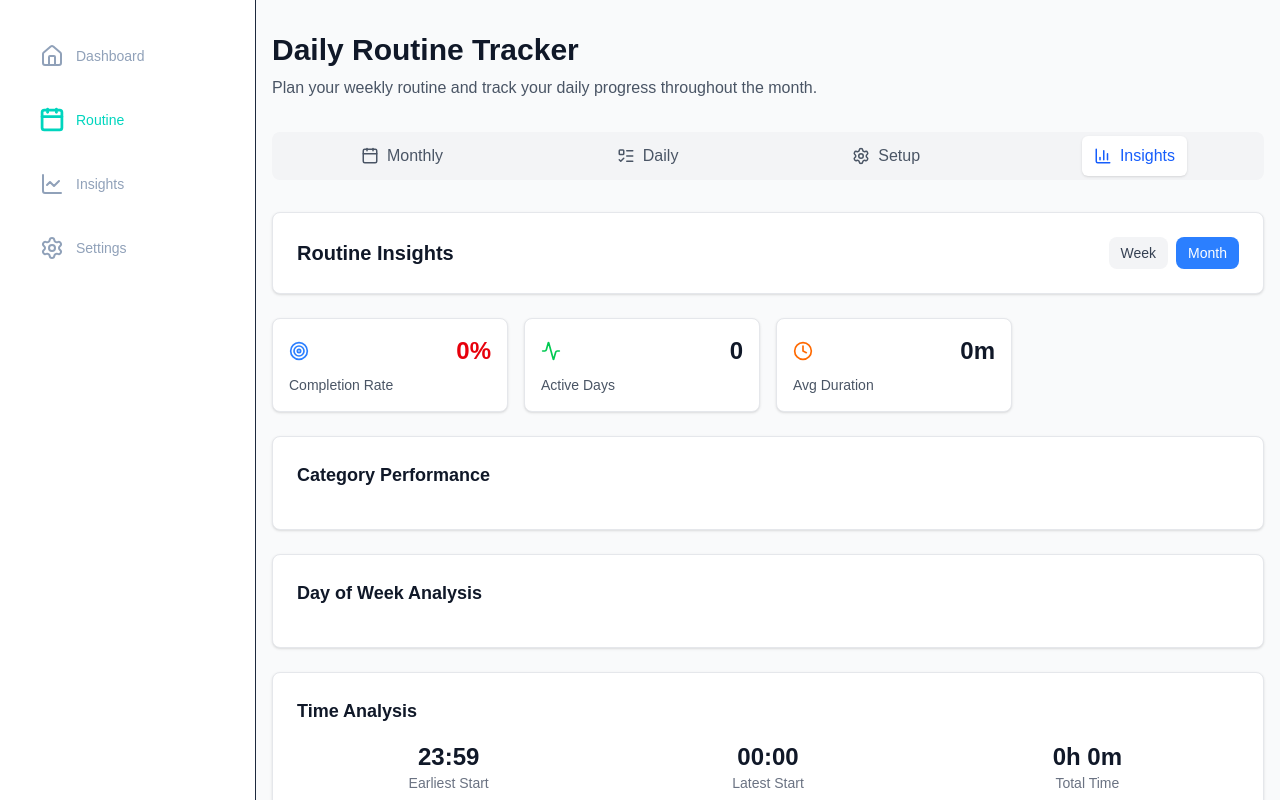
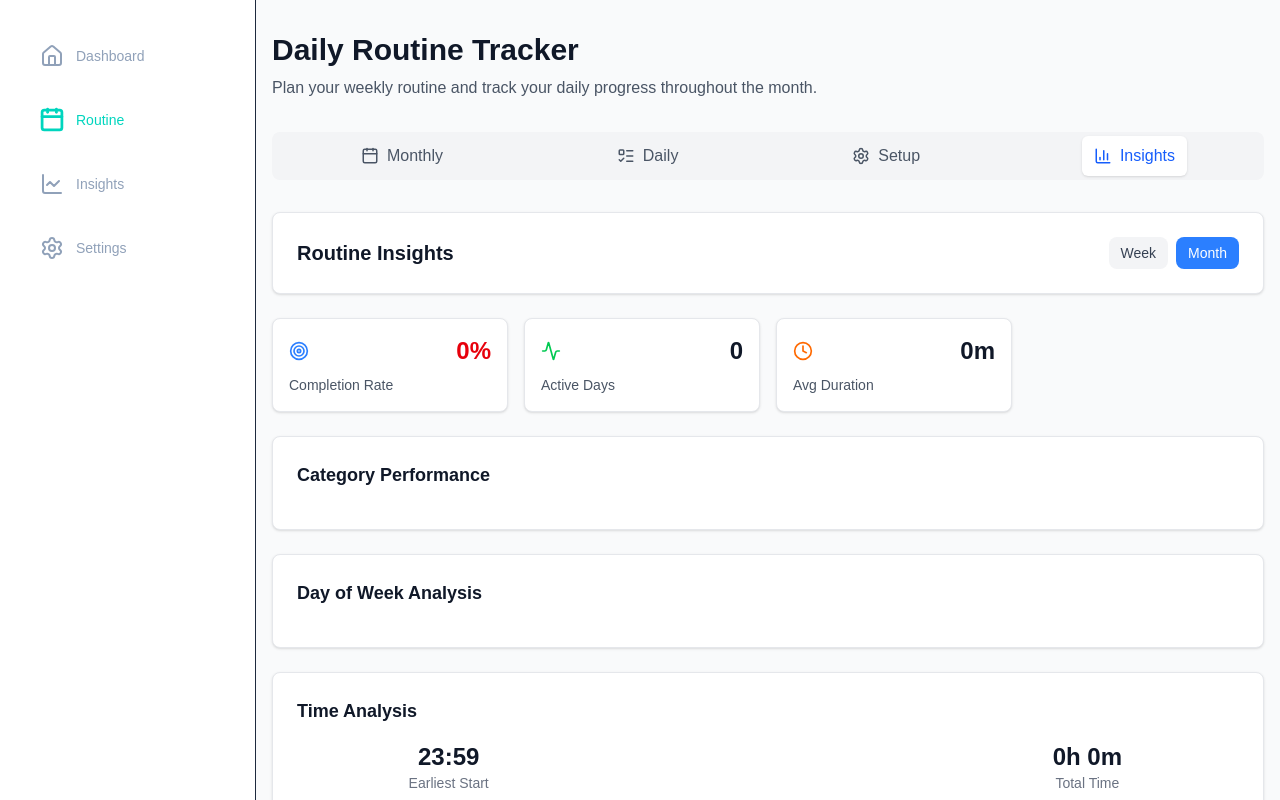
Before and after one commit to TeamLimitless01/aurobindo_hack_wellness_tracker-, a Next.js app: page /routine in a window 1280 px wide. Both pictures are taken after a click on the button "Insights". Shown: the top 800 px of the page. Built offline with nearby package versions, Linux system fonts and the light colour scheme.

Commit message:
feat: add RoutineInsights component to visualize routine performance metrics

```diff
--- a/src/components/RoutineInsights.tsx
+++ b/src/components/RoutineInsights.tsx
@@ -215,10 +215,10 @@ const RoutineInsights: React.FC = () => {
             <div className="text-sm text-gray-500 dark:text-gray-400">Earliest Start</div>
           </div>
           <div className="text-center">
-            <div className="text-2xl font-bold text-gray-900 dark:text-white">
+          {/*   <div className="text-2xl font-bold text-gray-900 dark:text-white">
               {insights.timeStats.latestRoutine}
             </div>
-            <div className="text-sm text-gray-500 dark:text-gray-400">Latest Start</div>
+            <div className="text-sm text-gray-500 dark:text-gray-400">Latest Start</div> */}
           </div>
           <div className="text-center">
             <div className="text-2xl font-bold text-gray-900 dark:text-white">
```
